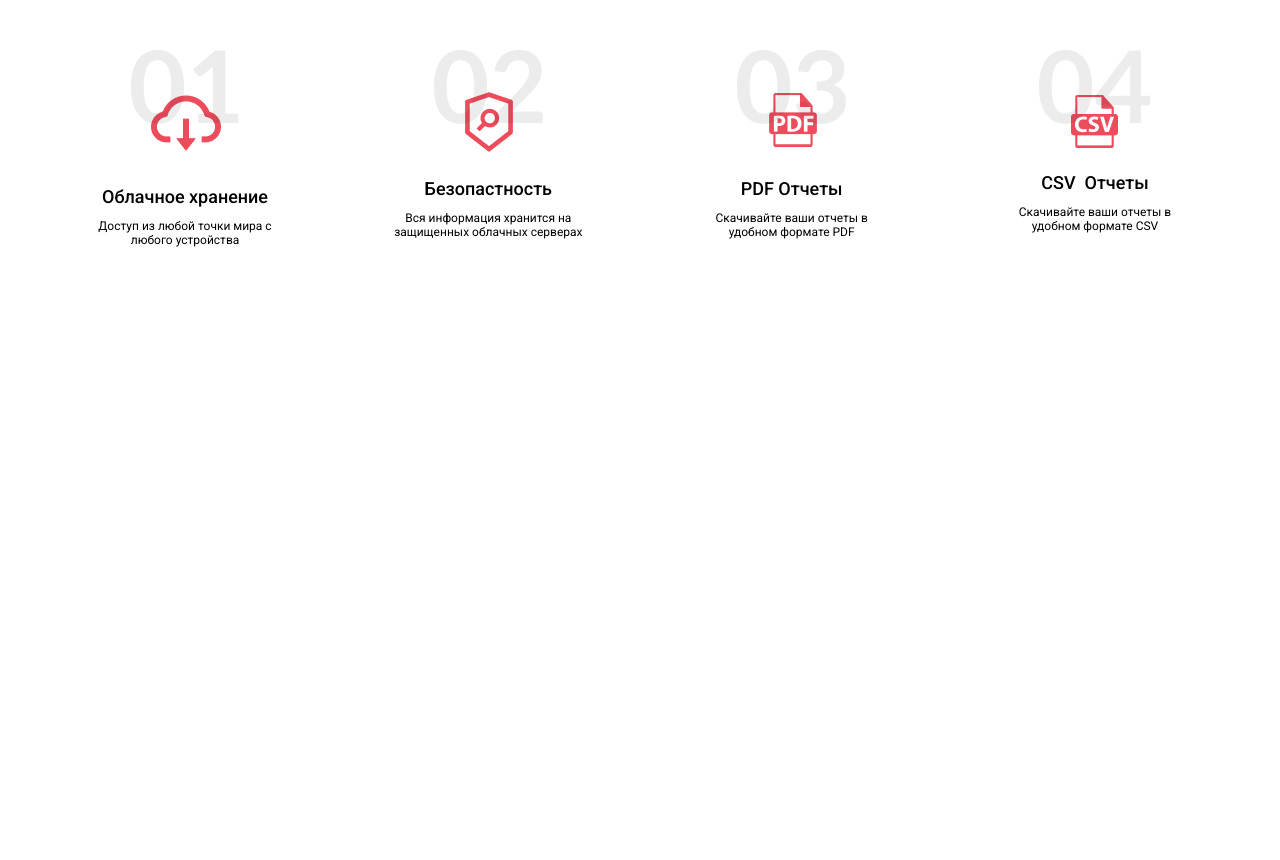
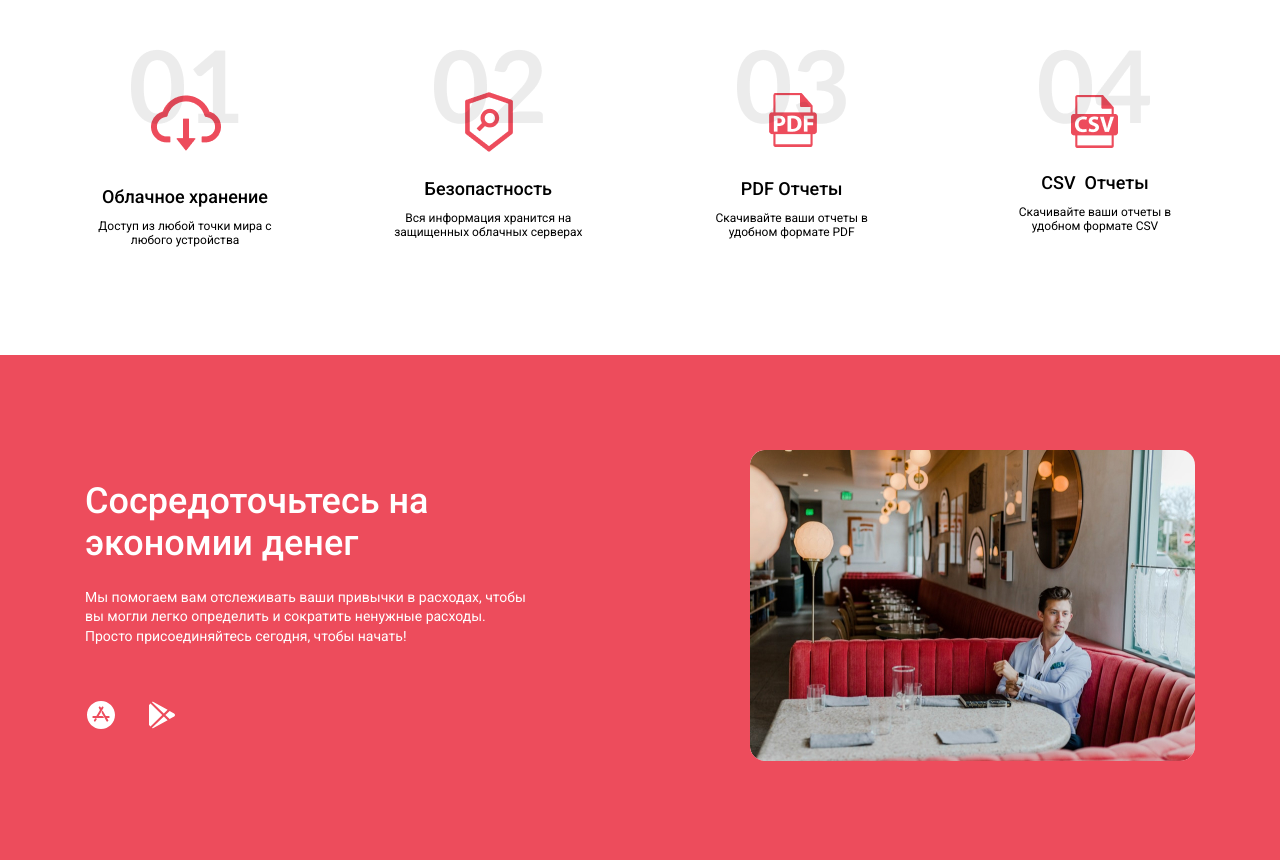
Before and after one commit to sai-2409/Cloud-budget_6, a plain HTML site: page index.html in a window 1280 px wide. Shown: the part 2265-3125 px from the top of the page. Before the commit the page ends 2620 px from the top, so only its background shows below. Drawn offline with Linux system fonts and the light colour scheme.

Commit message:
finish section 'man'

```diff
--- a/css/style.css
+++ b/css/style.css
@@ -33,7 +33,7 @@ p {
    --white: #FFFFFF;
    --black: #000000;
    --orange: #EE3D1B;
-   --red: #D52047;
+   --red: #ED4C5C;
 }
 .text-h2{
    font-family: Roboto;
@@ -252,3 +252,37 @@ p {
    max-width: 200px;
 }
 /* finish coding styles for the section with icons  */
+
+/* start coding styles for the section man */
+.man{
+   background-color: var(--red);
+   padding: 95px 0;
+}
+.man__content{
+   display: flex;
+   justify-content: space-between;
+   align-items: center;
+}
+.man__content-right-title{
+   color: var(--white);
+   margin-bottom: 24px;
+   max-width: 445px;
+}
+.man__content p{
+   font-size: 14px;
+   line-height: 140%;
+   color: var(--white);
+   margin-bottom: 53px;
+   max-width: 445px;
+}
+.man__content-icons img{
+   margin-right: 25px;
+   cursor: pointer;
+}
+.man__content-icons img:hover{
+   opacity: 80%;
+}
+.man__content img{
+   border-radius: 15px;
+}
+/* start coding styles for the section man */
--- a/index.html
+++ b/index.html
@@ -127,5 +127,25 @@
 
    <!-- finish coding for section with icons -->
 
+   <!-- start coding for the section man -->
+   <section class="man">
+      <div class="man__container common__container">
+         <div class="man__content">
+            <div class="man__content-right">
+               <h2 class="man__content-right-title text-h2">Сосредоточьтесь на экономии денег</h2>
+               <p>Мы помогаем вам отслеживать ваши привычки в расходах, чтобы вы могли легко определить и сократить ненужные расходы. Просто присоединяйтесь сегодня, чтобы начать!</p>
+               <div class="man__content-icons">
+                  <img src="images/icon__A.svg" alt="A">
+                  <img src="images/icon__play.svg" alt="Play__icon">
+               </div>
+            </div>
+            <div class="man__content-picture">
+               <img src="images/man.jpg" alt="Man">
+            </div>
+         </div>
+      </div>
+   </section>
+   <!-- finish coding for the section man -->
+
 </body>
 </html>
```
